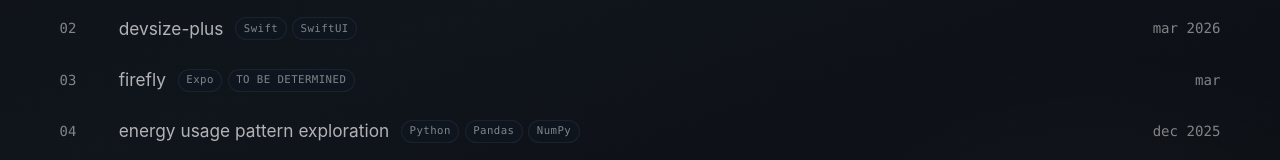
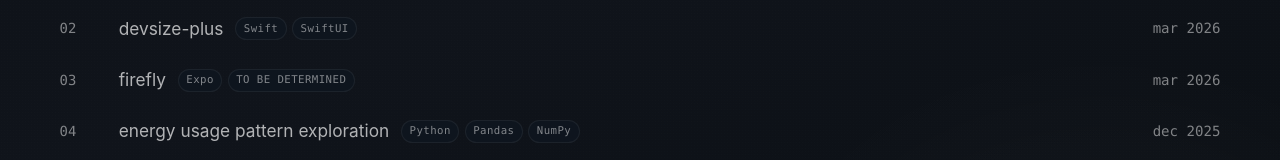
Before and after one commit to Damilss/website-portfolio, a Next.js app: page / in a window 1280 px wide. Shown: the part 597-757 px from the top of the page. Built offline with nearby package versions, Linux system fonts and the light colour scheme.

Commit message:
patch firefly && devsize-plus

```diff
--- a/app/page.tsx
+++ b/app/page.tsx
@@ -34,7 +34,7 @@ const projects = [
     id: "03",
     slug: "firefly",
     name: "firefly",
-    year: "mar",
+    year: "mar 2026",
     tags: [
       "Expo",
       "TO BE DETERMINED"
--- a/app/work/page.tsx
+++ b/app/work/page.tsx
@@ -75,7 +75,7 @@ export default function WorkPage() {
             {/* Project 02 */}
           <li id="devsize-plus" className="terminal-project-card">
             <header className="terminal-project-head">
-              <span className="terminal-project-index mono">04</span>
+              <span className="terminal-project-index mono">02</span>
               <h2>devsize-plus</h2>
               <span className="terminal-status mono terminal-status-shipping">
                 shipping
```
